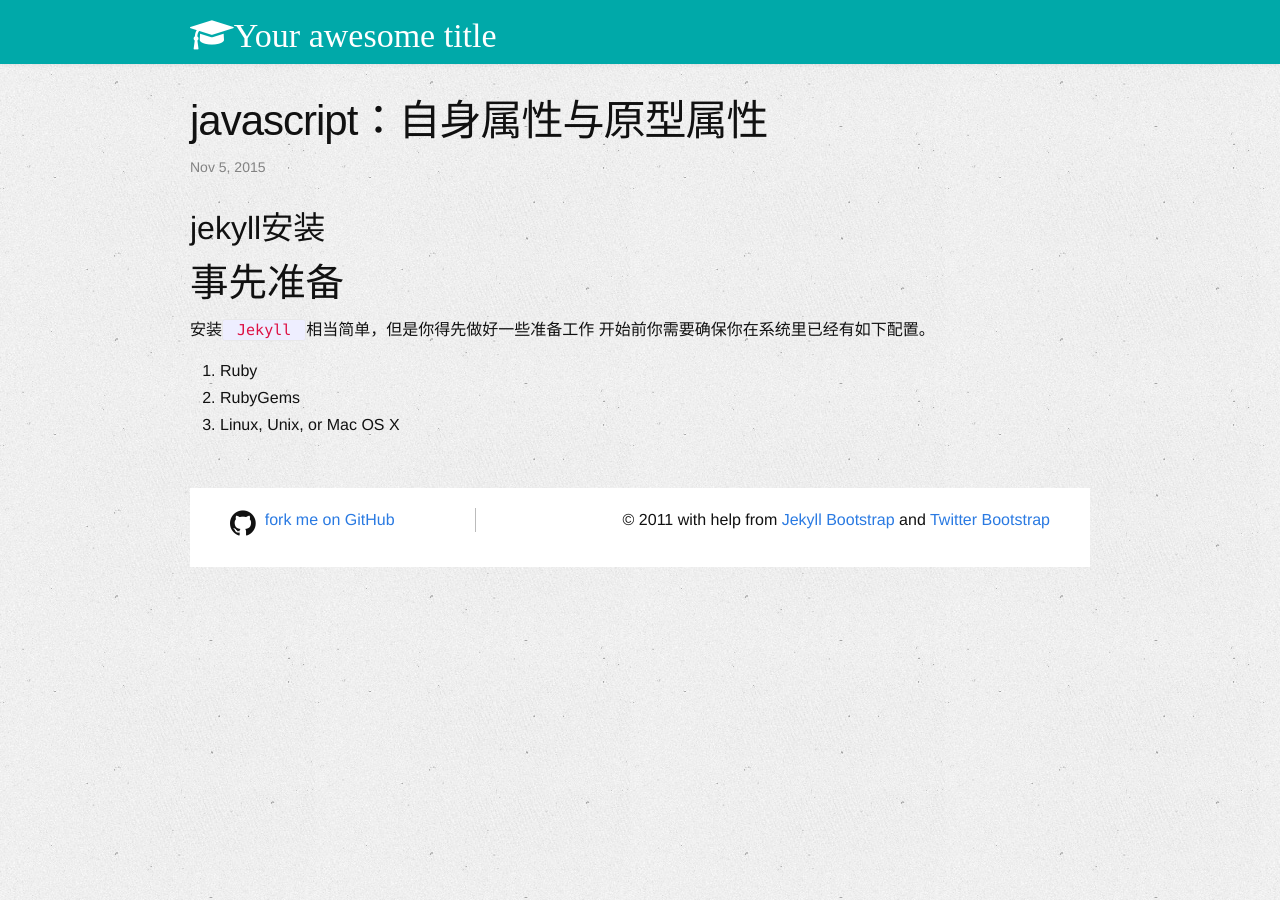
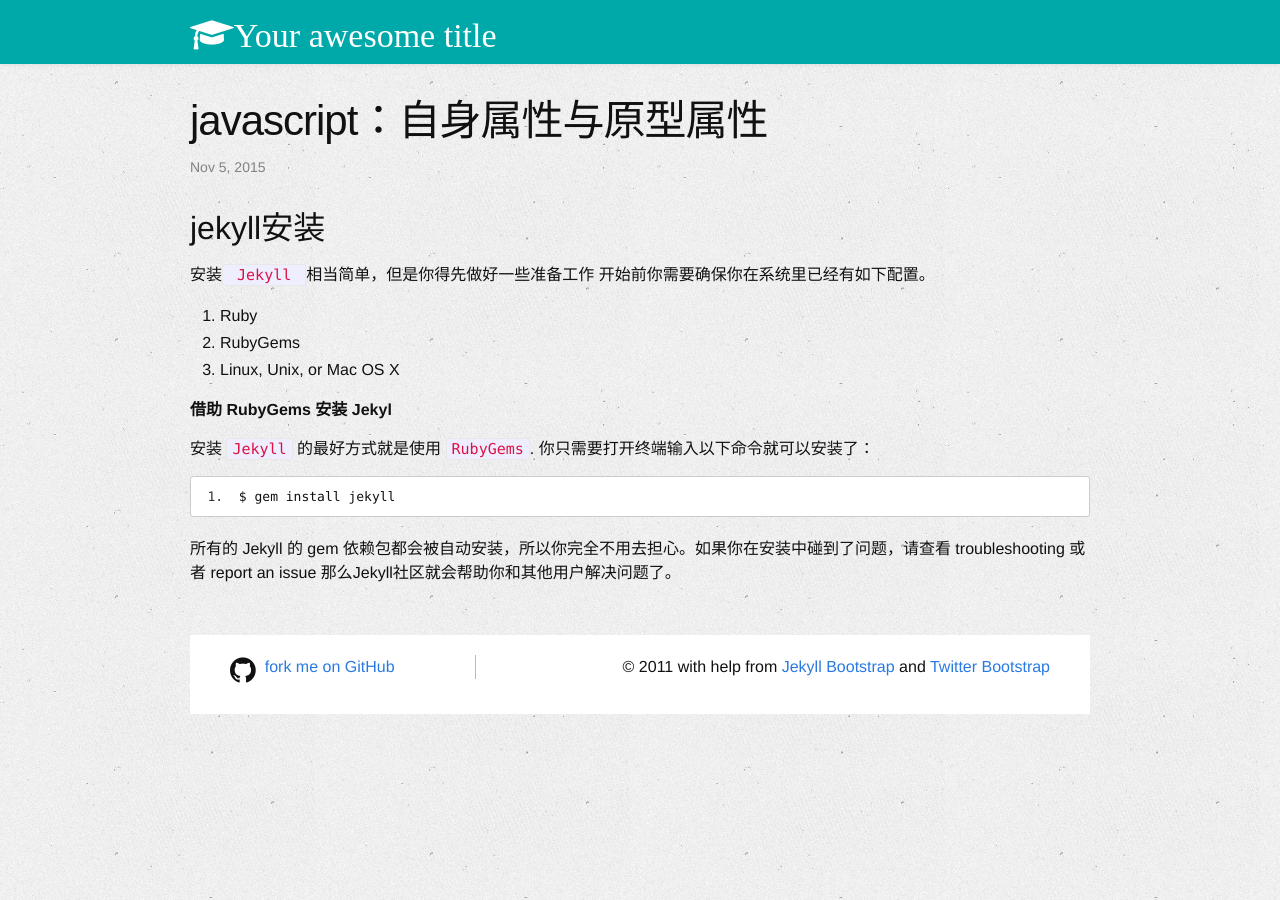
Before and after one commit to cbpaul/cbpaul.github.io, a Jekyll site: the page built from _posts/2015-11-05-welcome-to-jekyll.markdown, in a window 1280 px wide. Built offline with Jekyll 4.4.1, drawn with Linux system fonts in a browser that asks for light colours; nearby versions of some CDN libraries.

Commit message:
更新jekyll安装

```diff
--- a/_posts/2015-11-05-welcome-to-jekyll.markdown
+++ b/_posts/2015-11-05-welcome-to-jekyll.markdown
@@ -5,10 +5,18 @@ date:   2015-11-05 15:20:35 +0800
 categories: jekyll update
 ---
 ## jekyll安装 ##
-# 事先准备 #
 
 安装` Jekyll `相当简单，但是你得先做好一些准备工作 开始前你需要确保你在系统里已经有如下配置。
 
 1.  Ruby
 1.  RubyGems
 1.  Linux, Unix, or Mac OS X
+
+**借助 RubyGems 安装 Jekyl**
+
+安装 `Jekyll` 的最好方式就是使用 `RubyGems`. 你只需要打开终端输入以下命令就可以安装了：
+<pre class="prettyprint linenums">
+ $ gem install jekyll
+</pre>
+
+所有的 Jekyll 的 gem 依赖包都会被自动安装，所以你完全不用去担心。如果你在安装中碰到了问题，请查看 troubleshooting 或者 report an issue 那么Jekyll社区就会帮助你和其他用户解决问题了。
```
